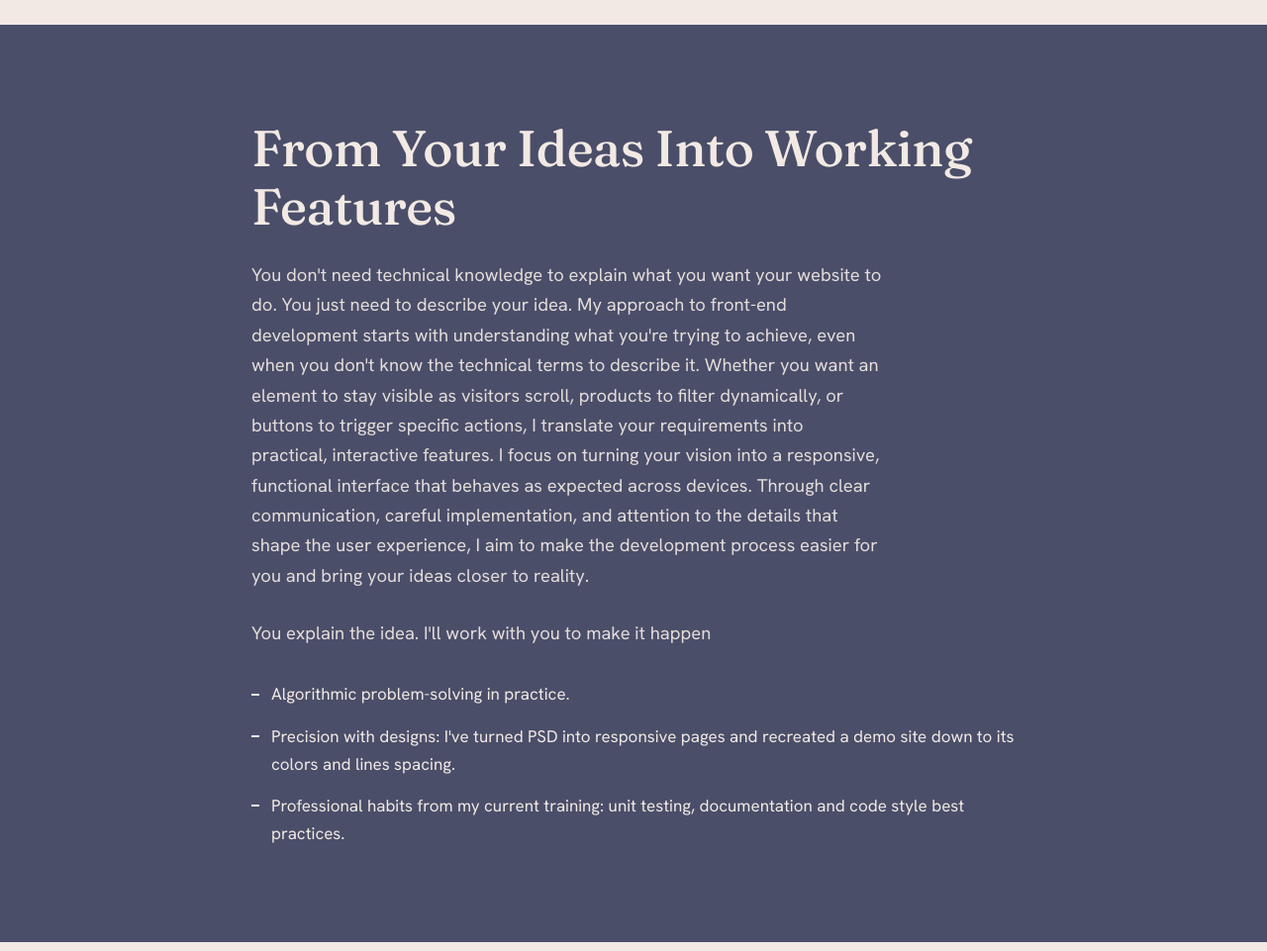
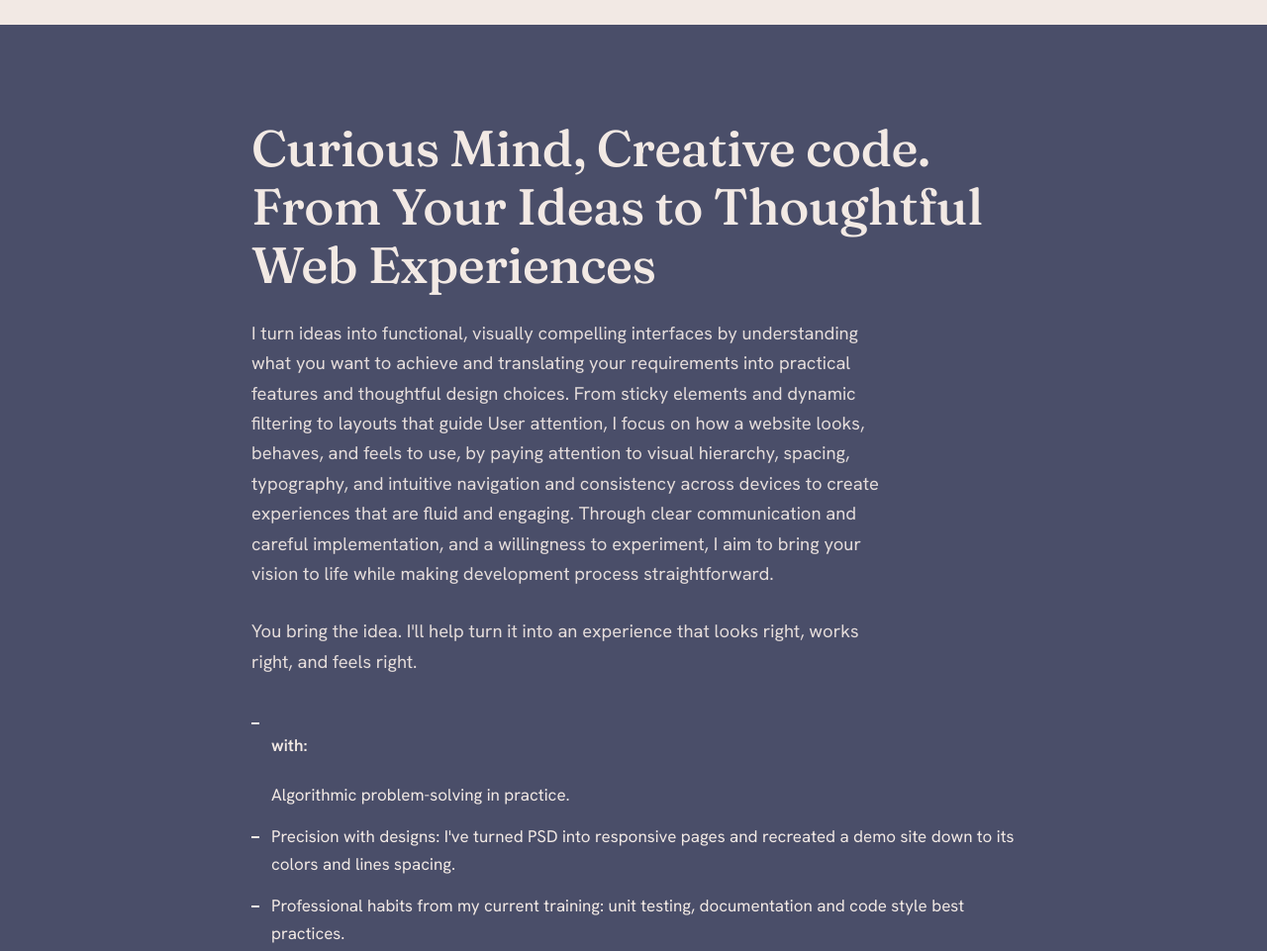
Before and after one commit to janaaragaab-hue/portfolio, a plain HTML site: page index.html in a window 1280 px wide. Shown: the part 1480-2441 px from the top of the page at 99% size. Drawn offline with Linux system fonts and the light colour scheme.

Commit message:
Revise USP section for improved messaging
Updated the content in the USP section to enhance clarity and engagement.

```diff
--- a/index.html
+++ b/index.html
@@ -64,17 +64,16 @@
 
 <section id="usp">
   <div class="wrap">
-    <h2>From Your Ideas Into Working Features</h2>
-    <p>You don't need technical knowledge to explain what you want your website to do. You just need to describe your idea.
-      My approach to front-end development starts with understanding what you're trying to achieve, even when you don't know the technical terms to describe it.
-      Whether you want an element to stay visible as visitors scroll, products to filter dynamically, or buttons to trigger specific actions, I translate your
-      requirements into practical, interactive features. I focus on turning your vision into a responsive, functional interface that behaves as expected across
-      devices. Through clear communication, careful implementation, and attention to the details that shape the user experience, I aim to make the
-      development process easier for you and bring your ideas closer to reality. </p>
+    <h2>Curious Mind, Creative code. From Your Ideas to Thoughtful Web Experiences </h2>
+    <p>I turn ideas into functional, visually compelling interfaces by understanding what you want to achieve and translating your requirements into
+      practical features and thoughtful design choices. From sticky elements and dynamic filtering to layouts that guide User attention,
+      I focus on how a website looks, behaves, and feels to use, by paying attention to visual hierarchy, spacing, typography, and intuitive navigation and
+      consistency across devices to create experiences that are fluid and engaging. Through clear communication and careful implementation, and a willingness
+      to experiment, I aim to bring your vision to life while making development process straightforward. </p>
     <br>
-<p> You explain the idea. I'll work with you to make it happen </p>
+<p>You bring the idea. I'll help turn it into an experience that looks right, works right, and feels right. </p>
     <ul>
-      <li>Algorithmic problem-solving in practice.</li>
+      <li><h4>with:</h4>Algorithmic problem-solving in practice.</li>
       <li>Precision with designs: I've turned PSD into responsive pages and recreated a demo site down to its colors and lines spacing.</li>
       <li>Professional habits from my current training: unit testing, documentation and code style best practices.</li>
     </ul>
```
